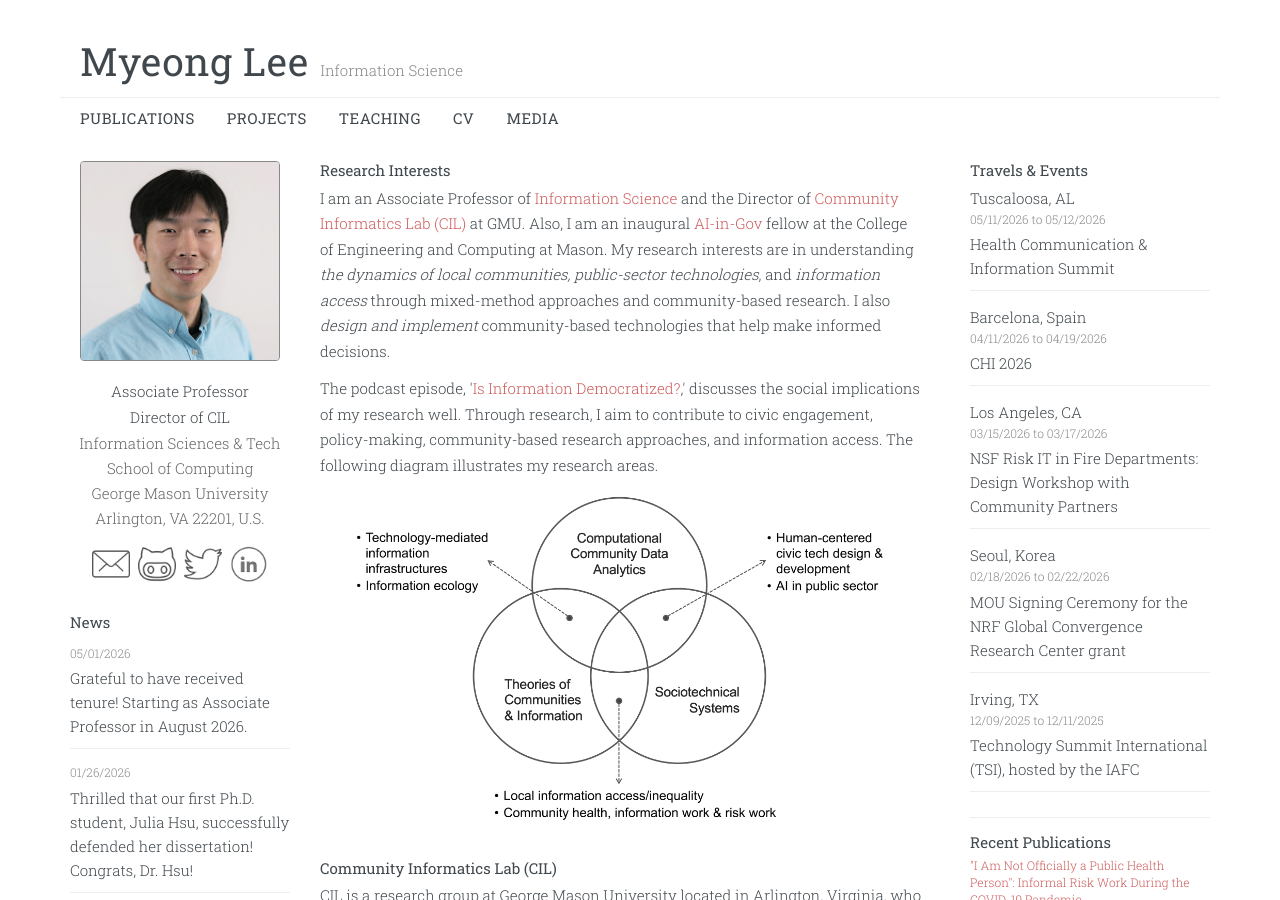
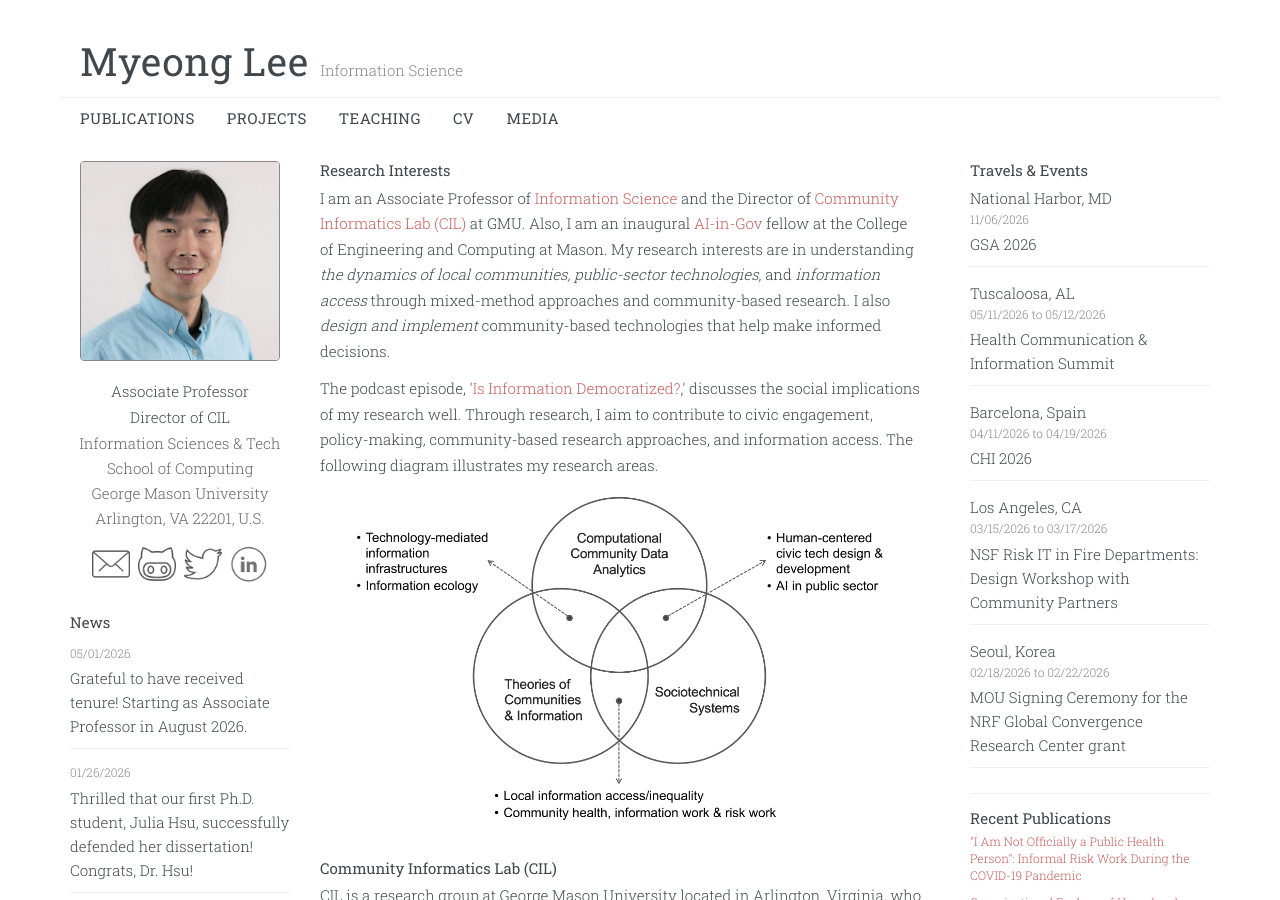
Before and after one commit to myeong/myeong.github.io, a Jekyll site: the page built from index.html, in a window 1280 px wide and 900 px high. Built offline with Jekyll 4.4.1, drawn with Linux system fonts in a browser that asks for light colours.

Commit message:
Add GSA 2026 travel (11/6)
Co-Authored-By: Claude Opus 5.5 <noreply@anthropic.com>

```diff
--- a/_data/travels.yml
+++ b/_data/travels.yml
@@ -1,3 +1,7 @@
+- city: "National Harbor, MD"
+  date: "11/06/2026"
+  title: "GSA 2026"
+
 - city: "Tuscaloosa, AL"
   date: "05/11/2026 to 05/12/2026"
   title: "Health Communication & Information Summit"
```
